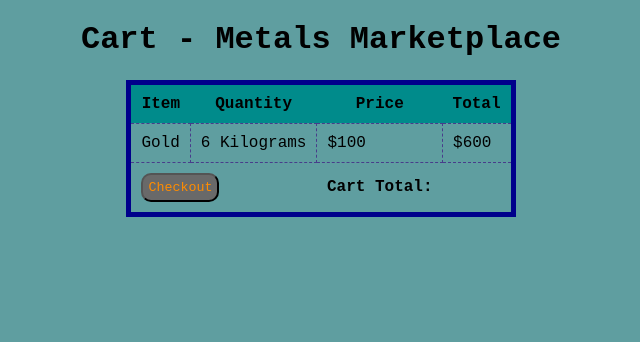
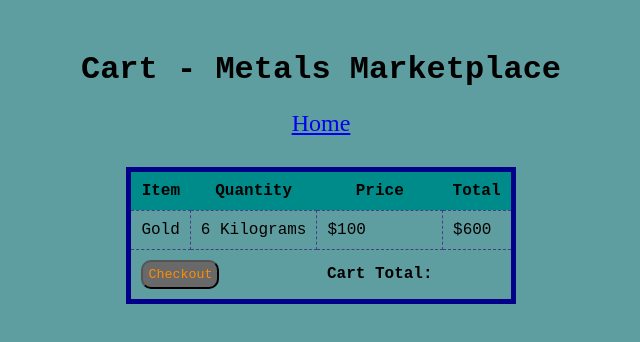
Before and after one commit to fora-heims/lab-06-e-commerce-website, a website: page cart/index.html in a window 1280 px wide. Shown: the whole page, without its empty margins (319-959 px from the left). Drawn offline with Linux system fonts and the light colour scheme.

Commit message:
Created utils.js and a findById function inside of that file. Added links to home on the cart page, and links to cart on the home page.

```diff
--- a/cart/index.html
+++ b/cart/index.html
@@ -10,7 +10,10 @@
     <title>Cart - Metals Marketplace</title>
 </head>
 <body>
-    <header><h1>Cart - Metals Marketplace</h1></header>
+    <header>
+        <h1>Cart - Metals Marketplace</h1>
+        <a href="../">Home</a>
+    </header>
     <main>
         <table>
             <thead>
@@ -38,5 +41,6 @@
             </tfoot>
         </table>
     </main>
+    <script type="module" src="./cart.js"></script>
 </body>
 </html>
--- a/styles/style.css
+++ b/styles/style.css
@@ -7,6 +7,14 @@ body {
     display: flex;
     flex-direction: column;
     align-items: center;
+}
+
+header {
+    display: flex;
+    flex-direction: column;
+    align-items: center;
+    font-size: 1.5rem;
+    margin: 30px;
 }
 
 h1, h2 {
```
Also changed, not shown: index.html (+1 -0 lines), utils.js (added, +7 -0 lines), cart/cart.js (added).
